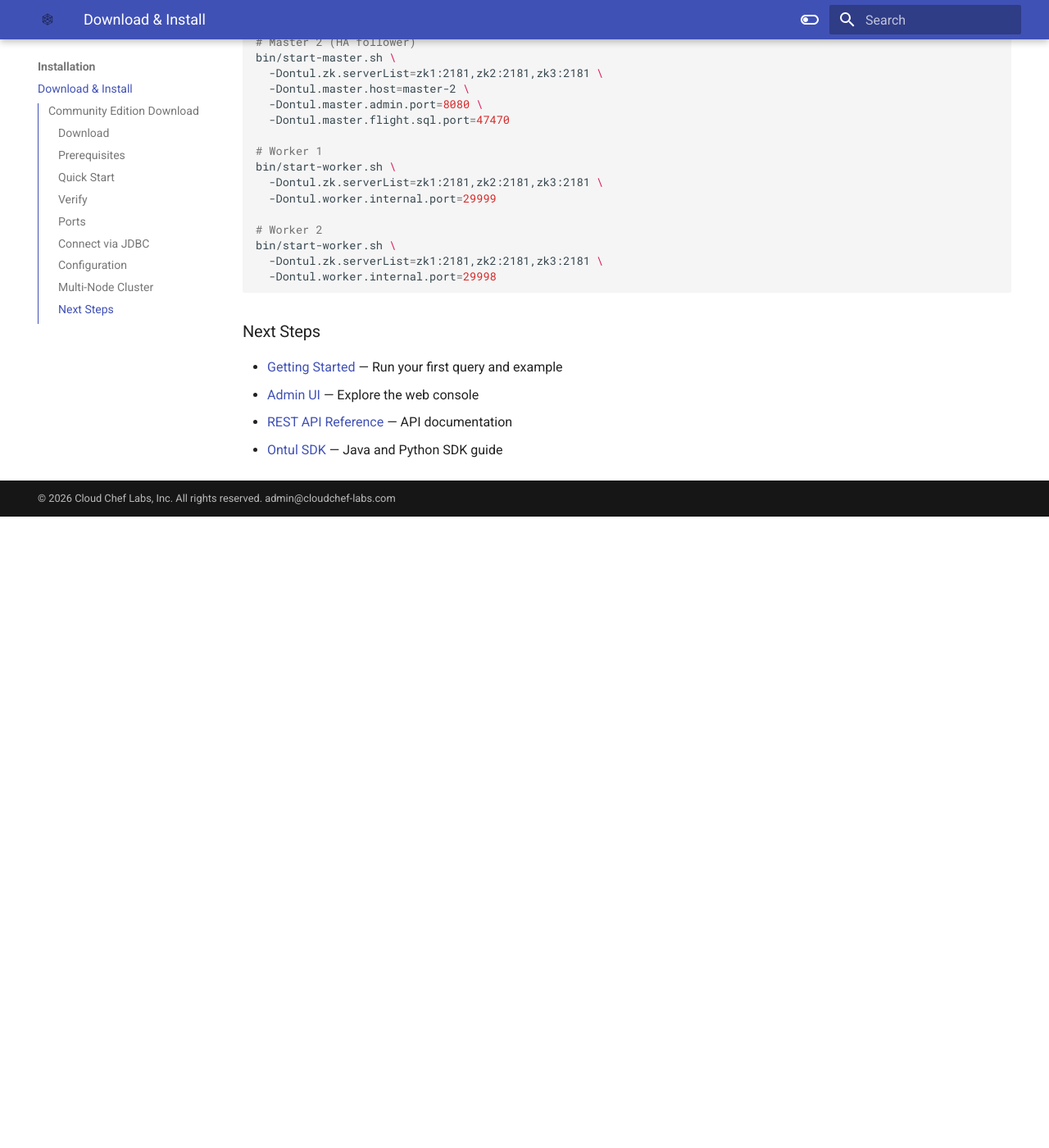
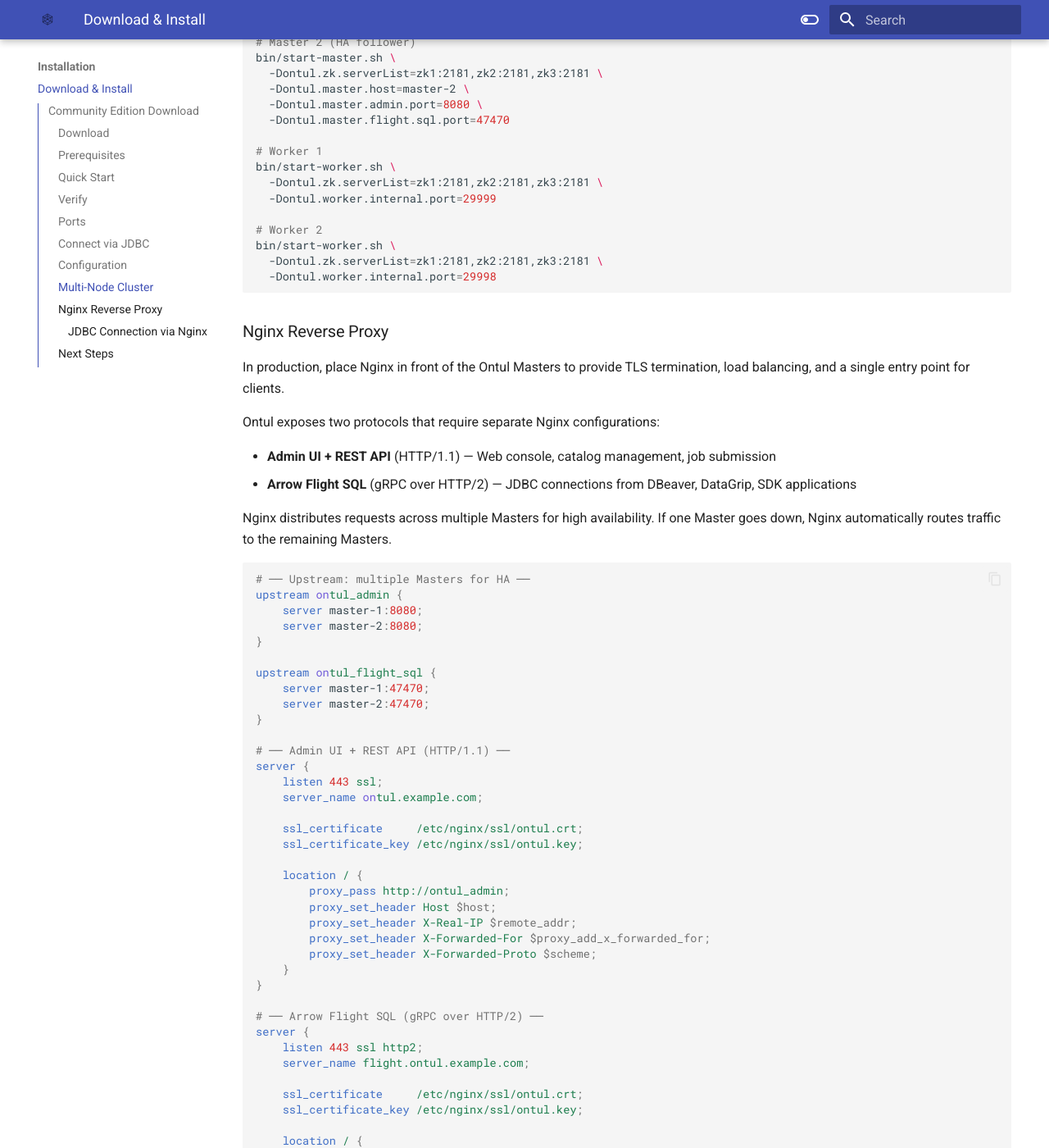
Before and after one commit to cloudcheflabs/ontul-docs, an MkDocs documentation site: the page built from docs/installation/installation.md, in a window 1280 px wide and 1400 px high, scrolled down 2695 px. Shown: the whole window at 82% size. Built offline with MkDocs 1.6.1 and Material for MkDocs 9.7.7, drawn with Linux system fonts in a browser that asks for light colours; the version menu is left out; before the commit the page ends 3325 px from its top, so only the background shows below that; some of the changed text lies outside the part shown.

Commit message:
nginx proxy added.

````diff
--- a/docs/installation/installation.md
+++ b/docs/installation/installation.md
@@ -130,6 +130,72 @@
   -Dontul.worker.internal.port=29998
 ```
 
+### Nginx Reverse Proxy
+
+In production, place Nginx in front of the Ontul Masters to provide TLS termination, load balancing, and a single entry point for clients.
+
+Ontul exposes two protocols that require separate Nginx configurations:
+
+- **Admin UI + REST API** (HTTP/1.1) — Web console, catalog management, job submission
+- **Arrow Flight SQL** (gRPC over HTTP/2) — JDBC connections from DBeaver, DataGrip, SDK applications
+
+Nginx distributes requests across multiple Masters for high availability. If one Master goes down, Nginx automatically routes traffic to the remaining Masters.
+
+```nginx
+# ── Upstream: multiple Masters for HA ──
+upstream ontul_admin {
+    server master-1:8080;
+    server master-2:8080;
+}
+
+upstream ontul_flight_sql {
+    server master-1:47470;
+    server master-2:47470;
+}
+
+# ── Admin UI + REST API (HTTP/1.1) ──
+server {
+    listen 443 ssl;
+    server_name ontul.example.com;
+
+    ssl_certificate     /etc/nginx/ssl/ontul.crt;
+    ssl_certificate_key /etc/nginx/ssl/ontul.key;
+
+    location / {
+        proxy_pass http://ontul_admin;
+        proxy_set_header Host $host;
+        proxy_set_header X-Real-IP $remote_addr;
+        proxy_set_header X-Forwarded-For $proxy_add_x_forwarded_for;
+        proxy_set_header X-Forwarded-Proto $scheme;
+    }
+}
+
+# ── Arrow Flight SQL (gRPC over HTTP/2) ──
+server {
+    listen 443 ssl http2;
+    server_name flight.ontul.example.com;
+
+    ssl_certificate     /etc/nginx/ssl/ontul.crt;
+    ssl_certificate_key /etc/nginx/ssl/ontul.key;
+
+    location / {
+        grpc_pass grpc://ontul_flight_sql;
+        grpc_set_header Host $host;
+    }
+}
+```
+
+#### JDBC Connection via Nginx
+
+When connecting through Nginx with TLS, set `useEncryption=true`:
+
+```
+URL:      jdbc:arrow-flight-sql://flight.ontul.example.com:443
+Username: admin
+Password: (your password)
+Properties: useEncryption=true
+```
+
 ### Next Steps
 
 - [Getting Started](../intro/intro.md) — Run your first query and example
````
